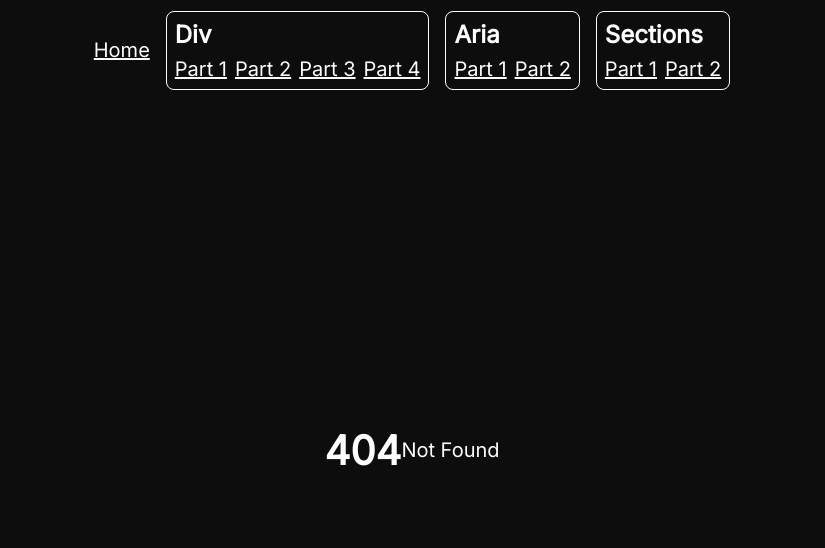
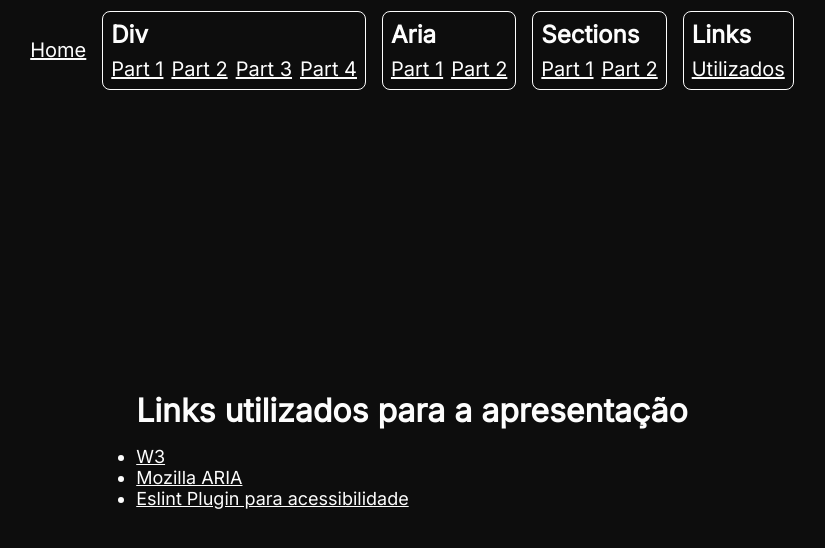
Before and after one commit to nicholascostadev/notus-learning-accessibility, a SvelteKit app: page /links in a window 1280 px wide. Before the commit this address had no page. Shown: the top 548 px of the page, without its empty margins (228-1053 px from the left). Built offline with nearby package versions, Linux system fonts and the light colour scheme.

Commit message:
feat: add used links page

```diff
--- a/src/routes/+layout.svelte
+++ b/src/routes/+layout.svelte
@@ -61,6 +61,15 @@
 			</li>
 			<li>
 				<a href="/sections/example-2">Part 2</a>
+			</li>
+		</ul>
+	</div>
+
+	<div class="first-part">
+		<h2>Links</h2>
+		<ul>
+			<li>
+				<a href="/links">Utilizados</a>
 			</li>
 		</ul>
 	</div>
--- /dev/null
+++ b/src/routes/links/+page.svelte
@@ -0,0 +1,66 @@
+<script lang="ts">
+	let timesClicked = 0;
+
+	function increment() {
+		timesClicked += 1;
+	}
+</script>
+
+<div class="container">
+	<div>
+		<h1>Links utilizados para a apresentação</h1>
+		<ul>
+			<li>
+				<a
+					href="https://www.w3.org/WAI/fundamentals/accessibility-principles/"
+					target="_blank"
+					rel="noopener noreferrer"
+				>
+					W3
+				</a>
+			</li>
+			<li>
+				<a
+					href="https://developer.mozilla.org/en-US/docs/Web/Accessibility/ARIA"
+					target="_blank"
+					rel="noopener noreferrer"
+				>
+					Mozilla ARIA
+				</a>
+			</li>
+			<li>
+				<a
+					href="https://github.com/jsx-eslint/eslint-plugin-jsx-a11y/tree/main/docs/rules"
+					target="_blank"
+					rel="noopener noreferrer"
+				>
+					Eslint Plugin para acessibilidade
+				</a>
+			</li>
+		</ul>
+	</div>
+</div>
+
+<style>
+	.container {
+		display: flex;
+		justify-content: center;
+		align-items: center;
+		flex-direction: column;
+		gap: 0.5rem;
+	}
+
+	div {
+		display: flex;
+		flex-direction: column;
+		gap: 1rem;
+	}
+
+	li {
+		font-size: 1.125rem;
+	}
+
+	h1 {
+		font-size: 2rem;
+	}
+</style>
```
